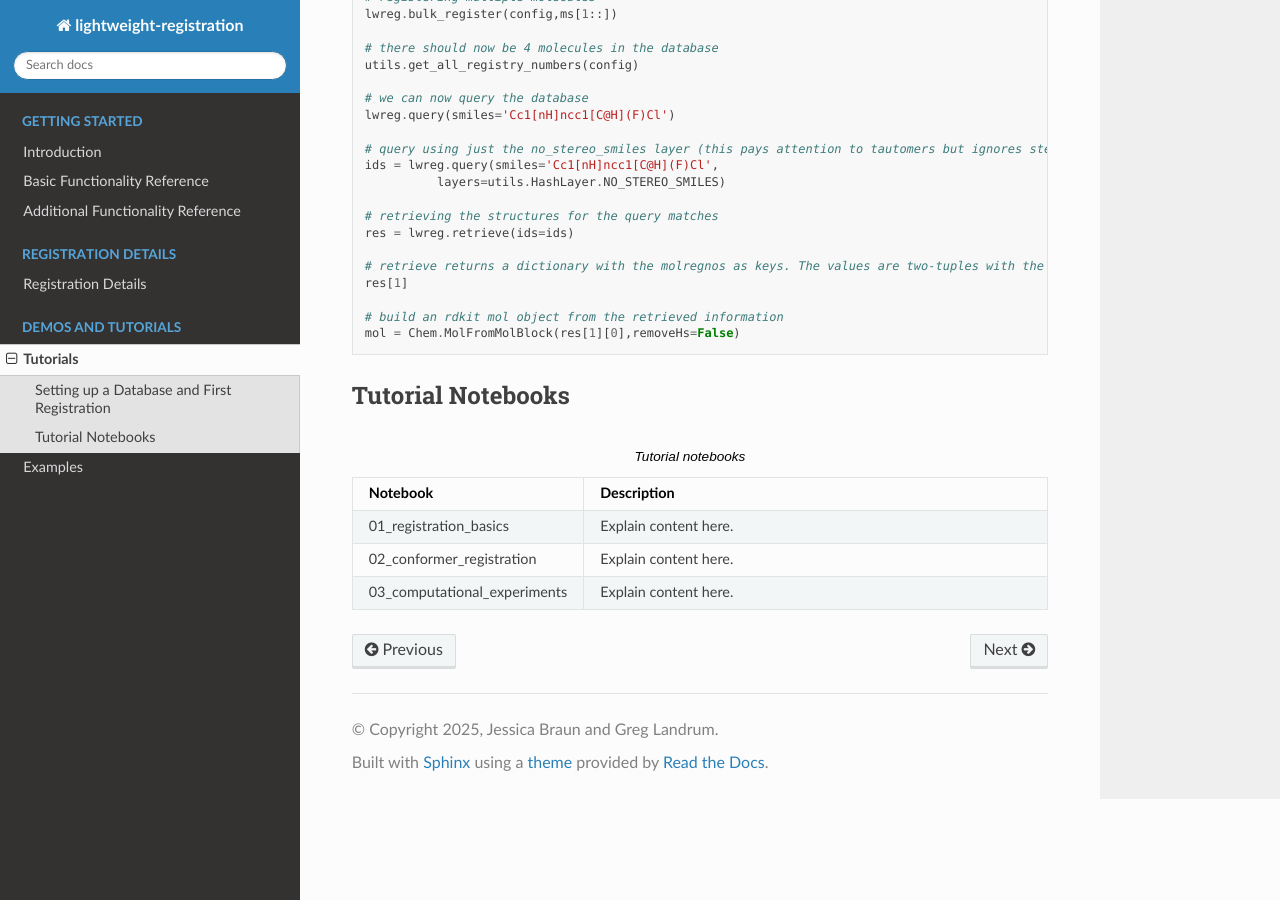
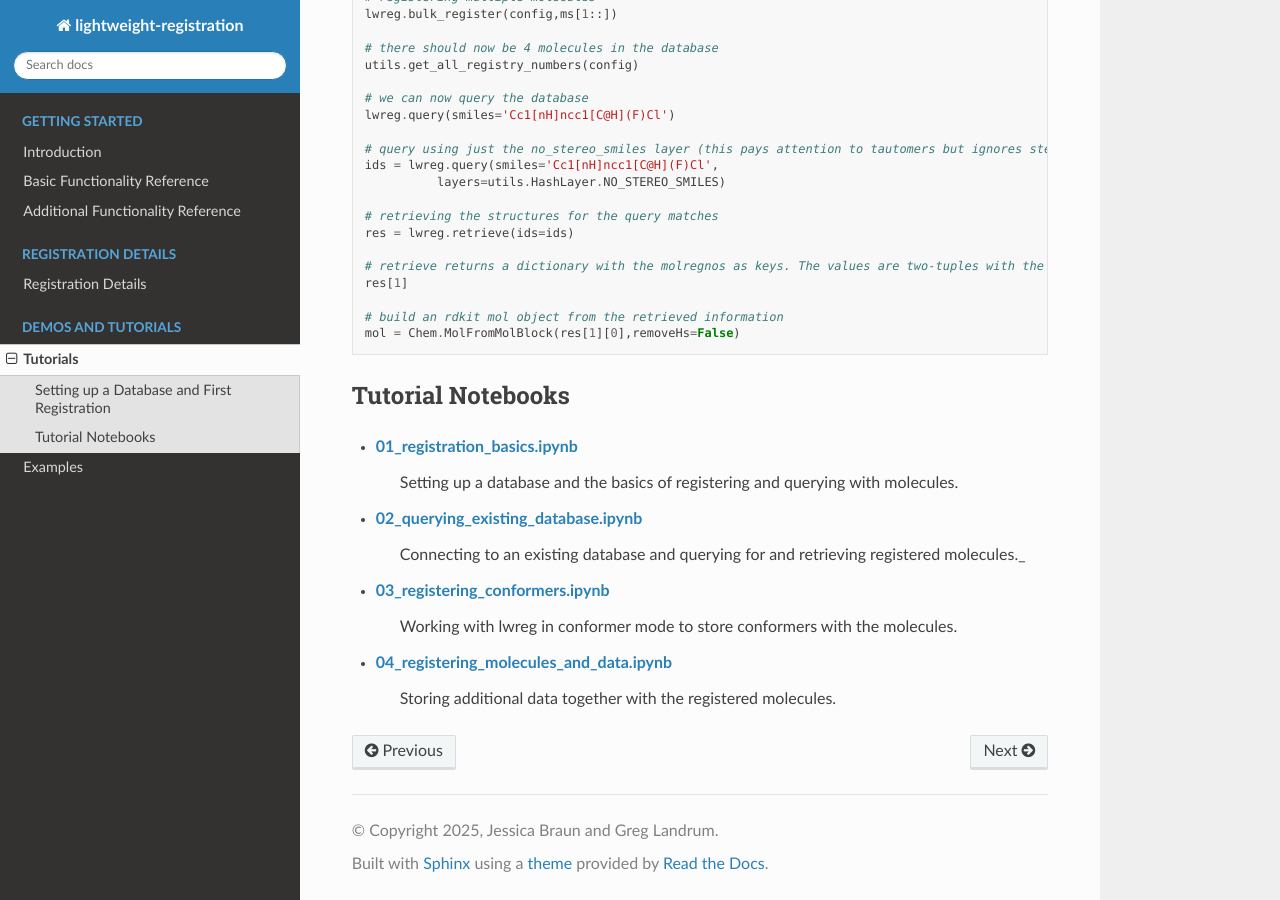
Before and after one commit to rinikerlab/lightweight-registration, a Sphinx documentation site: the page built from docs/source/tutorials.rst, in a window 1280 px wide and 900 px high, scrolled down 1237 px. Built offline with Sphinx 7.4.7 and the Read the Docs theme 3.1.0, drawn with Linux system fonts in a browser that asks for light colours.

Commit message:
link to the tutorials in the main docs

```diff
--- a/docs/source/tutorials.rst
+++ b/docs/source/tutorials.rst
@@ -77,15 +77,12 @@
 
 Tutorial Notebooks
 ------------------
-.. list-table:: Tutorial notebooks
-   :widths: 10 30
-   :header-rows: 1
 
-   * - Notebook
-     - Description
-   * - 01_registration_basics
-     - Explain content here.
-   * - 02_conformer_registration
-     - Explain content here.
-   * - 03_computational_experiments
-     - Explain content here.
+* `01_registration_basics.ipynb <https://github.com/rinikerlab/lightweight-registration/blob/main/tutorial/01_registration_basics.ipynb>`_
+   Setting up a database and the basics of registering and querying with molecules.
+* `02_querying_existing_database.ipynb <https://github.com/rinikerlab/lightweight-registration/blob/main/tutorial/02_querying_existing_database.ipynb>`_
+   Connecting to an existing database and querying for and retrieving registered molecules._
+* `03_registering_conformers.ipynb <https://github.com/rinikerlab/lightweight-registration/blob/main/tutorial/03_registering_conformers.ipynb>`_
+   Working with lwreg in conformer mode to store conformers with the molecules.
+* `04_registering_molecules_and_data.ipynb <https://github.com/rinikerlab/lightweight-registration/blob/main/tutorial/04_registering_compounds_and_data.ipynb>`_
+   Storing additional data together with the registered molecules.
```
